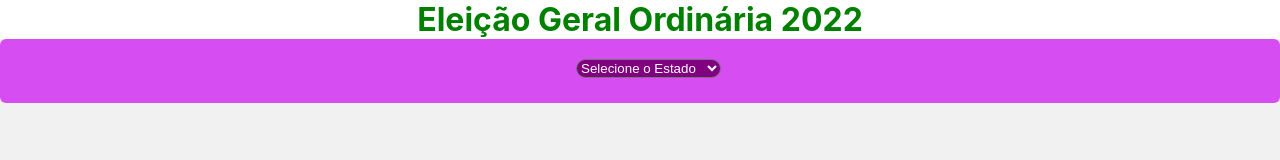
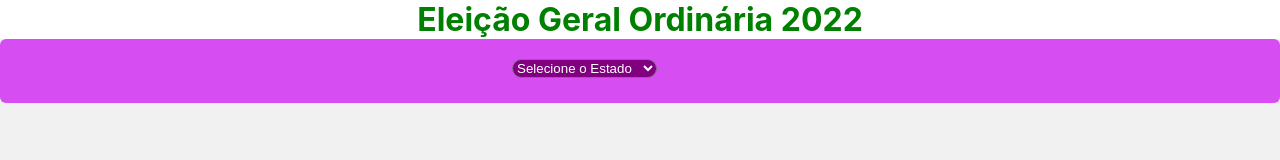
Before and after one commit to victorfdelima/validEleitor, a React (Create React App) app: page / in a window 1280 px wide. Shown: the top 160 px of the page. Built offline with nearby package versions, Linux system fonts and the light colour scheme; no server answers.

Commit message:
select-css

```diff
--- a/src/App.css
+++ b/src/App.css
@@ -15,7 +15,7 @@
   display: flex;
   align-items: center;
   align-content: center;
-  margin-left: 45%;
+  margin-left: 40%;
   margin-top: 20px;
 }
 
```
